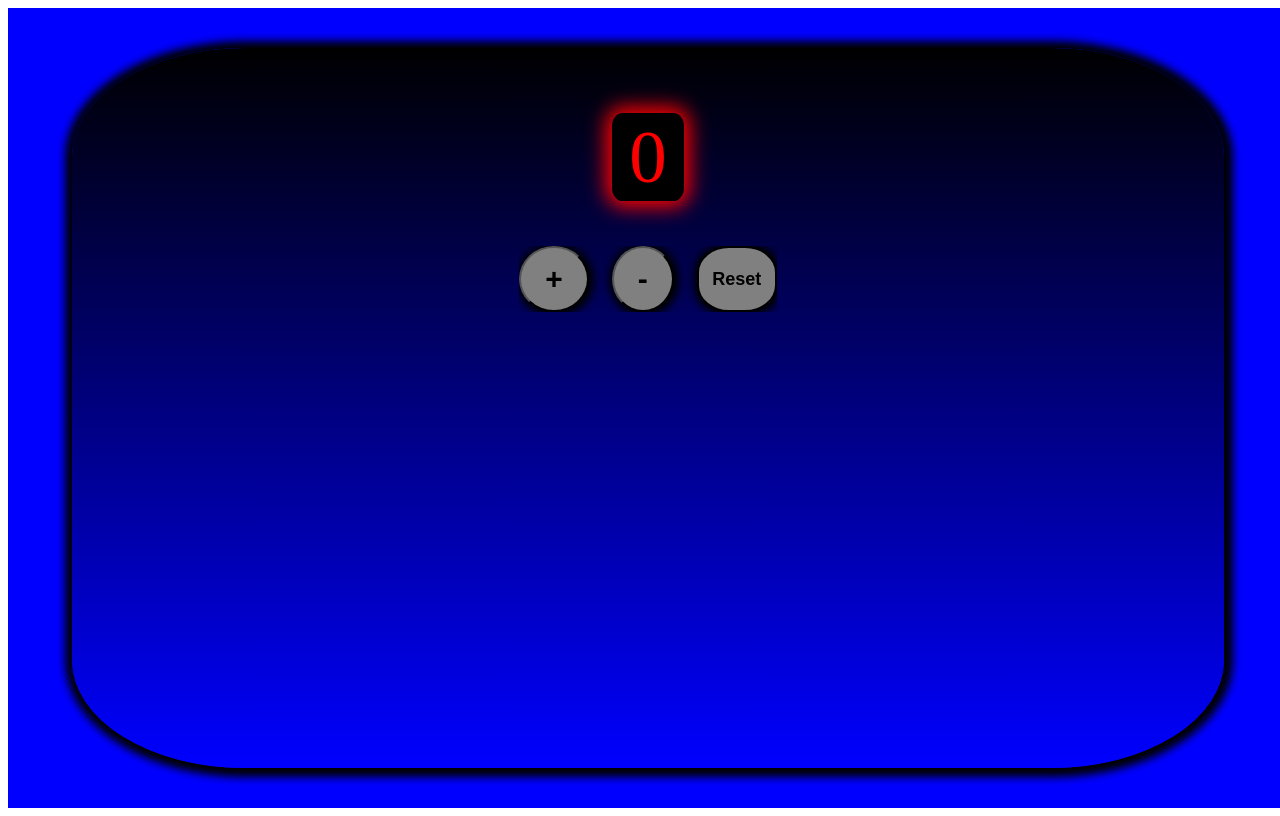
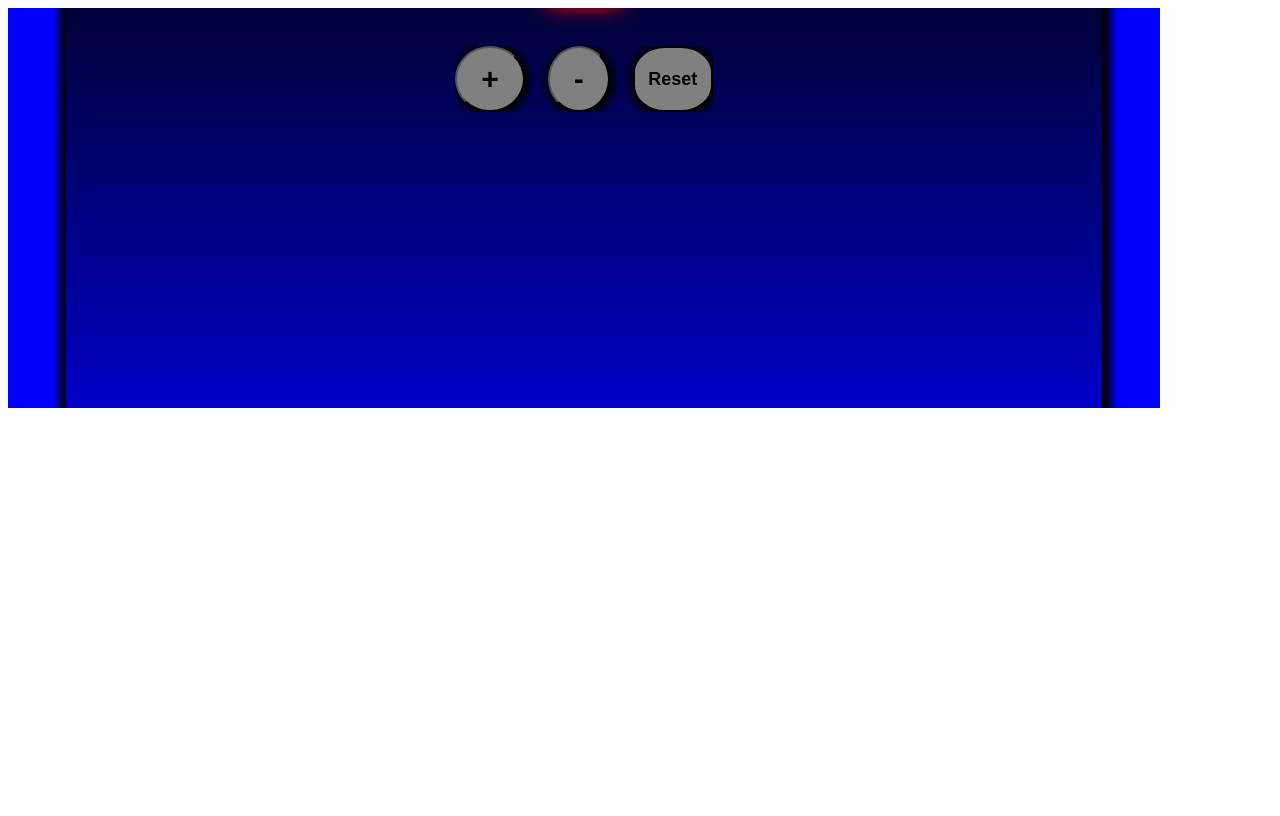
Before and after one commit to 21stChrom/react-jhj8h9, a React (Create React App) app: page / in a window 1280 px wide. Built offline with nearby package versions, Linux system fonts and the light colour scheme.

Commit message:
1 file modified

```diff
--- a/src/style.css
+++ b/src/style.css
@@ -7,16 +7,16 @@ p {
   text-align: center;
   align-items: center;
   display: flex;
-  height: 80vh;
-  width: 90%;
+  height: 490vh;
+  width: 49vw;
   border-radius: 15%;
   background-color:blue;
   overflow: hidden;
 }
 #root{
   overflow: hidden;
-  width: 100vw;
-  height: 100vh;
+  width: 90vw;
+  height: 50vh;
   justify-content: center;
   display: flex;
   align-items: center;
```
